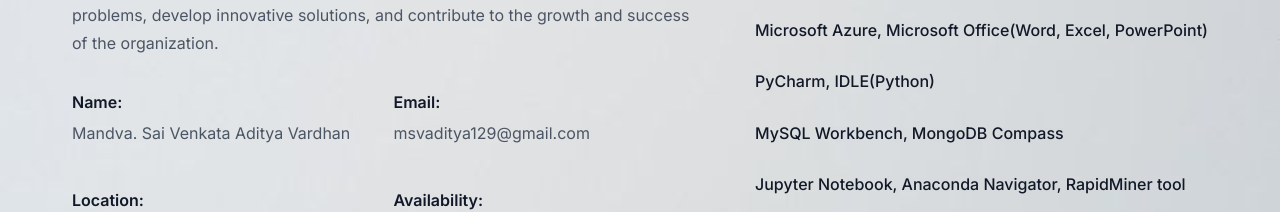
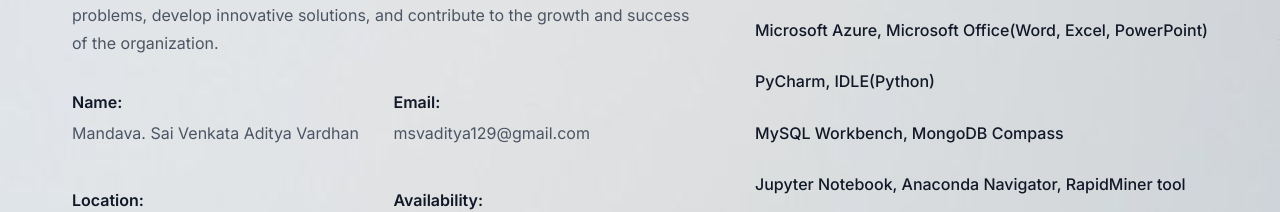
Before and after one commit to MSVAditya/Portfolio, a React (Create React App) app: page / in a window 1280 px wide. Shown: the part 1264-1476 px from the top of the page. Built offline with nearby package versions, Linux system fonts and the light colour scheme.

Commit message:
Update About.js

```diff
--- a/src/components/About/About.js
+++ b/src/components/About/About.js
@@ -25,7 +25,7 @@ const About = () => {
             <div className="personal-info">
               <div className="info-item">
                 <span className="info-label">Name:</span>
-                <span className="info-value">Mandva. Sai Venkata Aditya Vardhan</span>
+                <span className="info-value">Mandava. Sai Venkata Aditya Vardhan</span>
               </div>
               <div className="info-item">
                 <span className="info-label">Email:</span>
```
